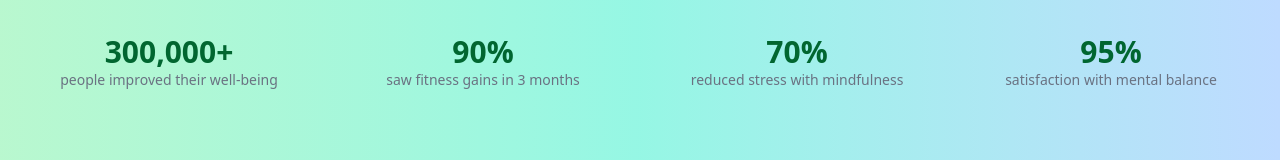
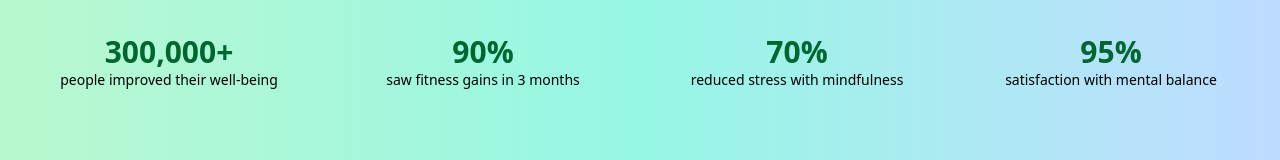
Before and after one commit to Olamilekan18/HOPwellness, a React (Vite) app in the folder frontend/: page / in a window 1280 px wide. Shown: the part 706-866 px from the top of the page. Built offline with nearby package versions, Linux system fonts and the light colour scheme.

Commit message:
feat: update text color in App component for improved readability

```diff
--- a/frontend/src/pages/App.jsx
+++ b/frontend/src/pages/App.jsx
@@ -117,7 +117,7 @@ function App() {
             transition={{ duration: 0.3 }}
           >
             <h3 className="text-3xl font-bold text-green-800">300,000+</h3>
-            <p className="text-sm text-gray-500">
+            <p className="text-sm text-black">
               people improved their well-being
             </p>
           </motion.div>
@@ -126,16 +126,14 @@ function App() {
             transition={{ duration: 0.3 }}
           >
             <h3 className="text-3xl font-bold text-green-800">90%</h3>
-            <p className="text-sm text-gray-500">
-              saw fitness gains in 3 months
-            </p>
+            <p className="text-sm text-black">saw fitness gains in 3 months</p>
           </motion.div>
           <motion.div
             whileHover={{ scale: 1.1 }}
             transition={{ duration: 0.3 }}
           >
             <h3 className="text-3xl font-bold text-green-800">70%</h3>
-            <p className="text-sm text-gray-500">
+            <p className="text-sm text-black">
               reduced stress with mindfulness
             </p>
           </motion.div>
@@ -144,7 +142,7 @@ function App() {
             transition={{ duration: 0.3 }}
           >
             <h3 className="text-3xl font-bold text-green-800">95%</h3>
-            <p className="text-sm text-gray-500">
+            <p className="text-sm text-black">
               satisfaction with mental balance
             </p>
           </motion.div>
```
